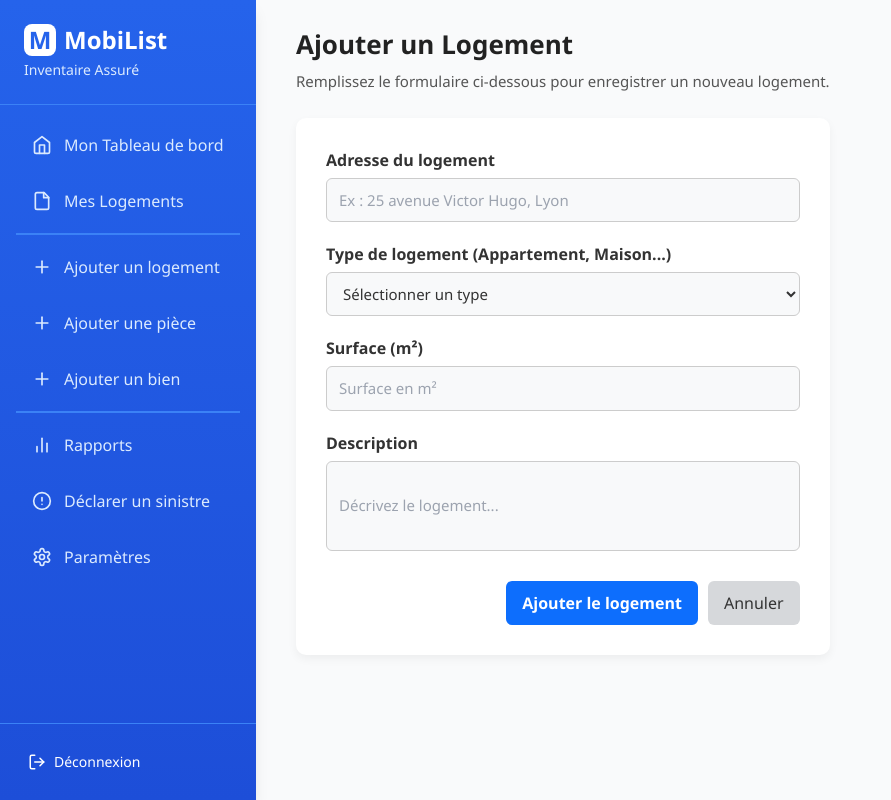
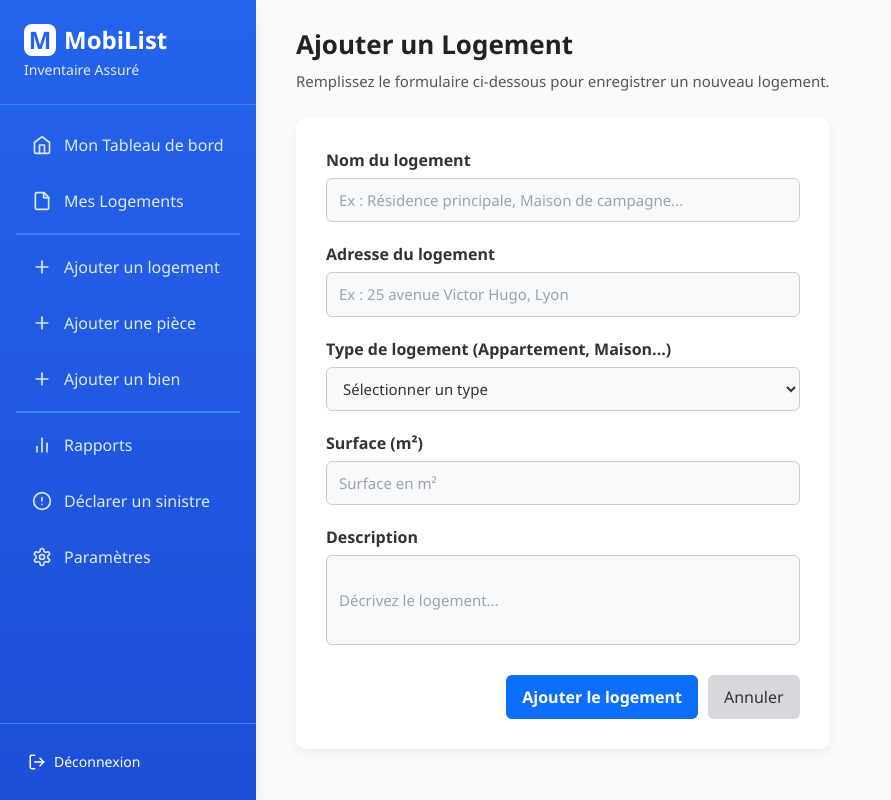
Before and after one commit to Y46ne/SAE_Projet_etudiant, a Flask app: page /ajouter_logement/ in a window 1280 px wide. Shown: the whole page, without its empty margins (0-891 px from the left). Run offline with Flask 3, Linux system fonts and the light colour scheme; a user stored in the database is signed in; some libraries are stand-ins or nearby versions.

Commit message:
ajout du nom d'un logement, désormais son adresse n'est plus son nom, il a un nom et une adresse

```diff
--- a/monApp/commands.py
+++ b/monApp/commands.py
@@ -72,6 +72,7 @@ def loaddb(filename):
     for l in data.get('logements', []):
         logement = Logement(
             adresse=l['adresse'],
+            nom_logement=l.get('nom_logement'),
             type_logement=l.get('type_logement'),
             surface=Decimal(str(l['surface'])) if l.get('surface') is not None else None,
             description=l.get('description')
--- a/monApp/data/data.yml
+++ b/monApp/data/data.yml
@@ -59,26 +59,31 @@ assures:
 
 logements:
   - adresse: "12 rue des Fleurs, Blois"
+    nom_logement: "Résidence Fleurs"
     type_logement: "Appartement"
     surface: 70
     description: "Appartement T3 lumineux avec balcon"
 
   - adresse: "5 avenue de la Liberté, Tours"
+    nom_logement: "Maison Tours"
     type_logement: "Maison"
     surface: 120
     description: "Maison familiale avec jardin"
 
   - adresse: "8 impasse des Lilas, Orléans"
+    nom_logement: "Studio Orléans"
     type_logement: "Studio"
     surface: 30
     description: "Petit studio bien situé en centre-ville"
 
   - adresse: "22 boulevard Victor Hugo, Blois"
+    nom_logement: "Appartement Centre"
     type_logement: "Appartement"
     surface: 80
     description: "Appartement rénové, proche des commerces"
 
   - adresse: "17 rue de la Paix, Paris"
+    nom_logement: "Maison Paris"
     type_logement: "Maison"
     surface: 140
     description: "Maison moderne avec terrasse"
--- a/monApp/database/logement.py
+++ b/monApp/database/logement.py
@@ -6,6 +6,7 @@ from monApp.database.possede import possede
 class Logement(db.Model):
     __tablename__ = 'logement'
     id_logement = db.Column(db.Integer, primary_key=True)
+    nom_logement = db.Column(db.String(100))
     adresse = db.Column(db.String(255), nullable=False, unique=True)
     type_logement = db.Column(db.String(50))
     surface = db.Column(db.Numeric(10,2))
@@ -16,8 +17,9 @@ class Logement(db.Model):
     justificatifs = db.relationship('Justificatif', secondary=justifie, backref=db.backref('logements', lazy='subquery'), lazy='subquery')
     assureurs = db.relationship('Assureur', secondary=couvre, back_populates='logements_couverts', lazy='subquery')
 
-    def __init__(self, adresse, type_logement=None, surface=None, description=None):
+    def __init__(self, adresse, nom_logement=None, type_logement=None, surface=None, description=None):
         self.adresse = adresse
+        self.nom_logement = nom_logement
         self.type_logement = type_logement
         self.surface = surface
         self.description = description
--- a/monApp/forms.py
+++ b/monApp/forms.py
@@ -46,6 +46,7 @@ class ResetPasswordForm(FlaskForm):
 
 
 class LogementForm(FlaskForm):
+    nom_logement = StringField('Nom du logement', validators=[DataRequired()])
     adresse = StringField('Adresse du logement', validators=[DataRequired()])
     type_logement = StringField('Type de logement (Appartement, Maison...)', validators=[DataRequired()])
     surface = FloatField('Surface (m²)', validators=[DataRequired()])
@@ -179,7 +180,8 @@ class DeclarerSinistre(FlaskForm):
     submit = SubmitField("Générer l'état financier des biens")
 
 class ModifierLogementForm(FlaskForm):
-    adresse = StringField('Nom du logement', validators=[DataRequired()])
+    nom_logement = StringField('Nom du logement', validators=[DataRequired()])
+    adresse = StringField('Adresse', validators=[DataRequired()])
     submit = SubmitField('Enregistrer')
 
 class ModifierPieceForm(FlaskForm):
--- a/monApp/templates/ajouter_logement.html
+++ b/monApp/templates/ajouter_logement.html
@@ -18,6 +18,11 @@
             <div class="card">
                 <form action="{{ url_for('ajouter_logement') }}" method="POST" class="form">
                     {{ form.hidden_tag() }}
+                    <div class="form-group">
+                        {{ form.nom_logement.label(class="form-label") }}
+                        {{ form.nom_logement(class="form-input", placeholder="Ex : Résidence principale, Maison de campagne...") }}
+                    </div>
+
                     <div class="form-group">
                         {{ form.adresse.label(class="form-label") }}
                         {{ form.adresse(class="form-input", placeholder="Ex : 25 avenue Victor Hugo, Lyon") }}
--- a/monApp/templates/declarer_sinistre.html
+++ b/monApp/templates/declarer_sinistre.html
@@ -58,7 +58,7 @@
                         <select id="filter-residence" class="filter-select">
                             <option value="">Sélectionner</option>
                             {% for logement in logements %}
-                                <option value="{{ logement.id }}">{{ logement.nom or logement.adresse }}</option>
+                                <option value="{{ logement.id }}">{{ logement.nom_logement or logement.adresse }}</option>
                             {% endfor %}
                         </select>
                     </div>
--- a/monApp/templates/generation_rapport.html
+++ b/monApp/templates/generation_rapport.html
@@ -38,7 +38,7 @@
                                 {% if logements %}
                                     {% for logement in logements %}
                                         <option value="{{ logement.id_logement }}">
-                                            {{ logement.adresse }} ({{ logement.type_logement }})
+                                            {{ logement.nom_logement }} - {{ logement.adresse }} ({{ logement.type_logement }})
                                         </option>
                                     {% endfor %}
                                 {% else %}
--- a/monApp/templates/logement_pieces.html
+++ b/monApp/templates/logement_pieces.html
@@ -16,7 +16,8 @@
 
 <h1>Pièces du logement</h1>
 
-<h3>{{ logement.adresse }}</h3>
+<h3>{{ logement.nom_logement }}</h3>
+<p><strong>Adresse :</strong> {{ logement.adresse }}</p>
 
 <p><strong>Nombre de pièces :</strong> {{ logement.pieces|length }}</p>
 {% with messages = get_flashed_messages(with_categories=true) %}
--- a/monApp/templates/mes_logements.html
+++ b/monApp/templates/mes_logements.html
@@ -26,6 +26,7 @@
     <thead>
         <tr>
             <th>Nom du logement</th>
+            <th>Adresse</th>
             <th>Nombre de biens</th>
             <th>Valeur (€)</th>
             <th>Actions</th>
@@ -34,6 +35,7 @@
     <tbody>
         {% for row in logements %}
         <tr>
+            <td>{{ row.logement.nom_logement }}</td>
             <td>{{ row.logement.adresse }}</td>
             <td>{{ row.nb_biens }}</td>
             <td>{{ "%.2f"|format(row.valeur) }}</td>
--- a/monApp/templates/modifier_logement.html
+++ b/monApp/templates/modifier_logement.html
@@ -9,9 +9,13 @@
 
 {% block content %}
 <div class="container">
-    <h1>Modifier le nom du logement</h1>
+    <h1>Modifier le logement</h1>
     <form method="POST">
         {{ form.hidden_tag() }}
+        <div class="form-group">
+            {{ form.nom_logement.label(class="form-label") }}
+            {{ form.nom_logement(class="form-control") }}
+        </div>
         <div class="form-group">
             {{ form.adresse.label(class="form-label") }}
             {{ form.adresse(class="form-control") }}
--- a/monApp/templates/pdf_rapport.html
+++ b/monApp/templates/pdf_rapport.html
@@ -11,7 +11,8 @@
 
     {% for item in data %}
         <div class="logement-section">
-            <h2>{{ item.logement.adresse }} <small>({{ item.logement.type_logement }})</small></h2>
+            <h2>{{ item.logement.nom_logement }} <small>({{ item.logement.type_logement }})</small></h2>
+            <p style="margin-top: -10px; color: #666;">📍 {{ item.logement.adresse }}</p>
 
             {% if not item.pieces %}
                 <p>Aucune pièce enregistrée.</p>
--- a/monApp/templates/rapport.html
+++ b/monApp/templates/rapport.html
@@ -25,7 +25,8 @@
     {% for data in rapport_data %}
         <div class="card mb-5 shadow-sm">
             <div class="card-header bg-dark text-white">
-                <h2 class="h4 mb-0">🏠 {{ data.logement.adresse }} <small class="text-muted">({{ data.logement.type_logement }})</small></h2>
+                <h2 class="h4 mb-0">🏠 {{ data.logement.nom_logement }} <small class="text-muted">({{ data.logement.type_logement }})</small></h2>
+                <div class="small text-white-50">{{ data.logement.adresse }}</div>
             </div>
             <div class="card-body">
                 {% if not data.pieces %}
--- a/monApp/templates/tableauDeBord.html
+++ b/monApp/templates/tableauDeBord.html
@@ -44,7 +44,8 @@
             <div class="logement-item">
                 <div class="logement-info">
 
-                    <h3>{{ item.logement.adresse }}</h3>
+                    <h3>{{ item.logement.nom_logement }}</h3>
+                    <p style="color: #666; font-size: 0.9em; margin-bottom: 5px;">{{ item.logement.adresse }}</p>
 
                     <p>
                         {{ item.nb_pieces }} pièces -
--- a/monApp/views.py
+++ b/monApp/views.py
@@ -120,6 +120,7 @@ def ajouter_logement():
     if form.validate_on_submit():
 
         insertedLogement = Logement(
+            nom_logement=form.nom_logement.data,
             adresse=form.adresse.data,
             type_logement=form.type_logement.data,
             surface=form.surface.data,
@@ -392,6 +393,7 @@ def modifier_logement(logement_id):
     logement = Logement.query.get_or_404(logement_id)
     form = ModifierLogementForm(obj=logement)
     if form.validate_on_submit():
+        logement.nom_logement = form.nom_logement.data
         logement.adresse = form.adresse.data
         try:
             db.session.commit()
```
Also changed, not shown: monApp.db.
